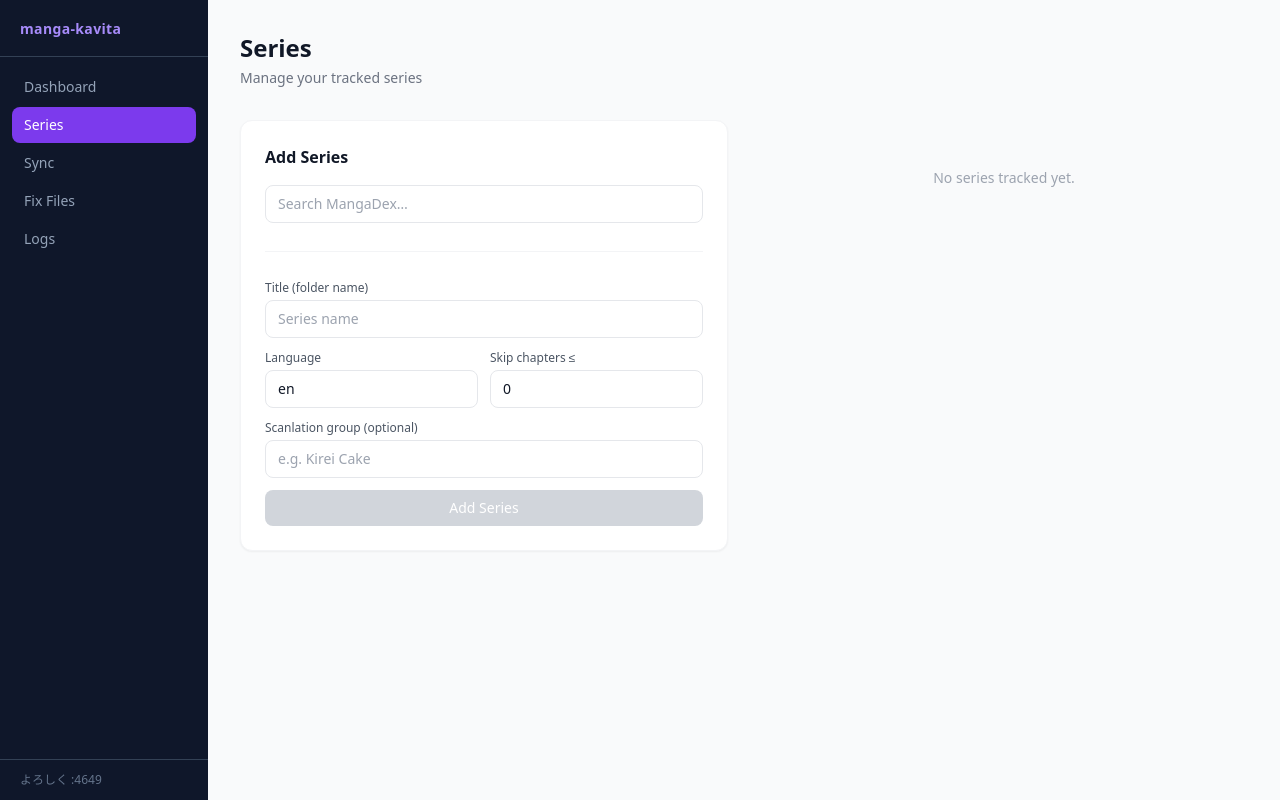
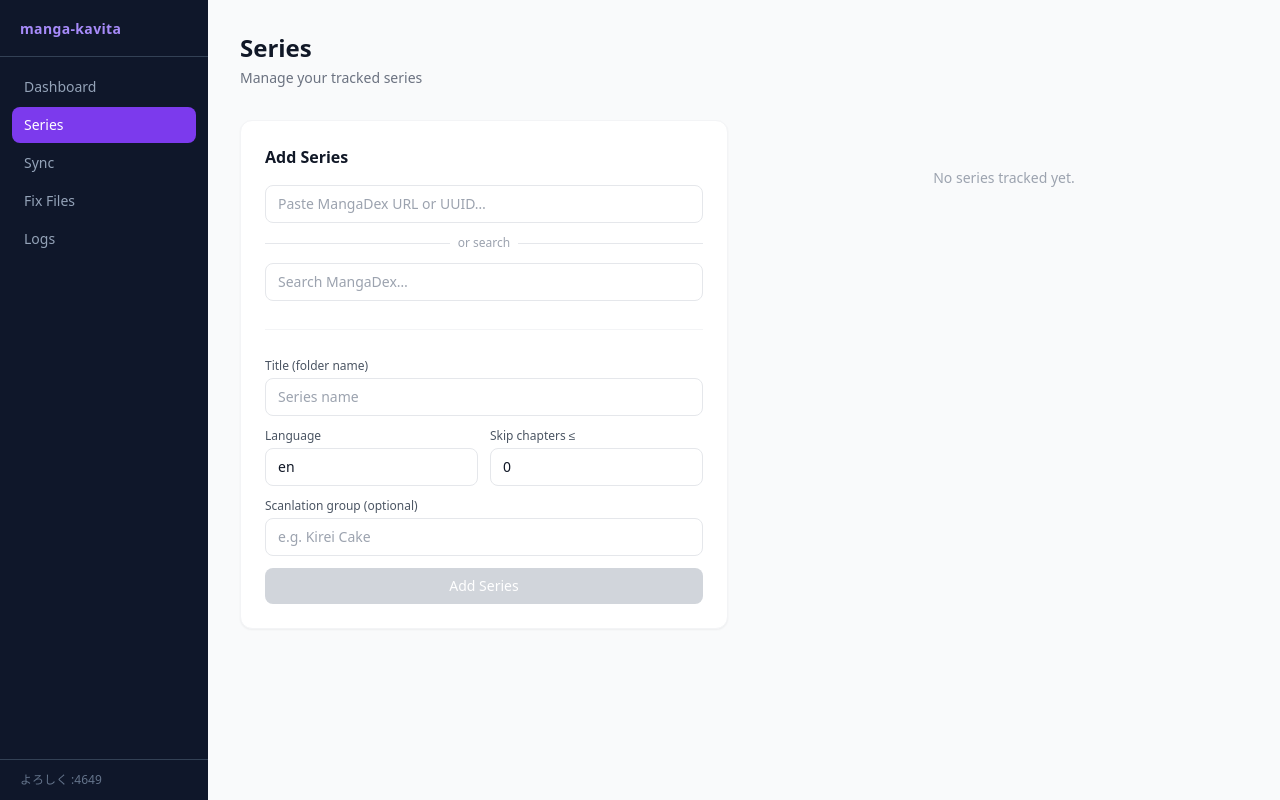
Before and after one commit to pullaf/manga-maid, a FastAPI app: page /series in a window 1280 px wide. Run offline with FastAPI, Linux system fonts and the light colour scheme; parts of the project's set-up code (start-up, migrations or seed data) failed here and were passed over; some libraries are stand-ins or nearby versions.

Commit message:
Start sync from ch.0 when no chapters on disk; add URL/UUID paste to series form
Co-Authored-By: Claude Sonnet 4.6 <noreply@anthropic.com>

```diff
--- a/manga-sync.py
+++ b/manga-sync.py
@@ -318,11 +318,6 @@ def main():
         since = float(config.get("since", 0))
         effective_last = max(last_ch, since)
 
-        if last_ch == 0 and since == 0:
-            _log(f"[{series_name}] no chapters on disk and no 'since' in config — skipping "
-                 f"(add \"since\": N to start from chapter N)")
-            continue
-
         try:
             latest = fetch_latest_chapter(config)
         except Exception as e:
--- a/web/app.py
+++ b/web/app.py
@@ -138,6 +138,19 @@ async def logs_page(request: Request):
 # API
 # ---------------------------------------------------------------------------
 
+@app.get("/api/manga/{manga_id}")
+async def get_manga(manga_id: str):
+    url = f"{MDEX_BASE}/manga/{manga_id}?includes[]=cover_art"
+    try:
+        with urlrequest.urlopen(url, timeout=10) as resp:
+            data = json.loads(resp.read())
+    except Exception as e:
+        raise HTTPException(404, str(e))
+    attr = data["data"]["attributes"]
+    title = (attr.get("title") or {}).get("en") or next(iter((attr.get("title") or {}).values()), "Unknown")
+    return {"id": manga_id, "title": title}
+
+
 @app.get("/api/search", response_class=HTMLResponse)
 async def search(request: Request, q: str = ""):
     if len(q) < 2:
--- a/web/templates/series.html
+++ b/web/templates/series.html
@@ -11,6 +11,17 @@
   <div class="bg-white rounded-xl shadow-sm border border-gray-100 p-6">
     <h2 class="font-semibold text-gray-900 mb-4">Add Series</h2>
 
+    <div class="mb-3">
+      <input type="text" id="url-input" placeholder="Paste MangaDex URL or UUID…"
+             class="w-full border border-gray-200 rounded-lg px-3 py-2 text-sm focus:outline-none focus:ring-2 focus:ring-violet-400"
+             oninput="handleUrlPaste(this.value)">
+      <p id="url-status" class="text-xs mt-1 text-gray-400 hidden"></p>
+    </div>
+    <div class="flex items-center gap-2 mb-3">
+      <div class="flex-1 border-t border-gray-200"></div>
+      <span class="text-xs text-gray-400">or search</span>
+      <div class="flex-1 border-t border-gray-200"></div>
+    </div>
     <div class="mb-3">
       <input type="text" id="search-input" placeholder="Search MangaDex…"
              class="w-full border border-gray-200 rounded-lg px-3 py-2 text-sm focus:outline-none focus:ring-2 focus:ring-violet-400"
@@ -80,6 +91,31 @@
 </div>
 
 <script>
+  const UUID_RE = /[0-9a-f]{8}-[0-9a-f]{4}-[0-9a-f]{4}-[0-9a-f]{4}-[0-9a-f]{12}/i;
+
+  async function handleUrlPaste(value) {
+    const status = document.getElementById('url-status');
+    const match = value.match(UUID_RE);
+    if (!match) { status.classList.add('hidden'); return; }
+    const uuid = match[0];
+    status.textContent = 'Fetching…';
+    status.classList.remove('hidden', 'text-red-500', 'text-green-600');
+    status.classList.add('text-gray-400');
+    try {
+      const resp = await fetch(`/api/manga/${uuid}`);
+      if (!resp.ok) throw new Error('Not found');
+      const data = await resp.json();
+      document.getElementById('manga_id').value = data.id;
+      document.getElementById('title-input').value = data.title;
+      document.getElementById('add-btn').disabled = false;
+      status.textContent = '✓ ' + data.title;
+      status.classList.replace('text-gray-400', 'text-green-600');
+    } catch (e) {
+      status.textContent = '✗ Could not find manga';
+      status.classList.replace('text-gray-400', 'text-red-500');
+    }
+  }
+
   document.getElementById('search-results').addEventListener('click', function(e) {
     const card = e.target.closest('.search-result');
     if (!card) return;
```
